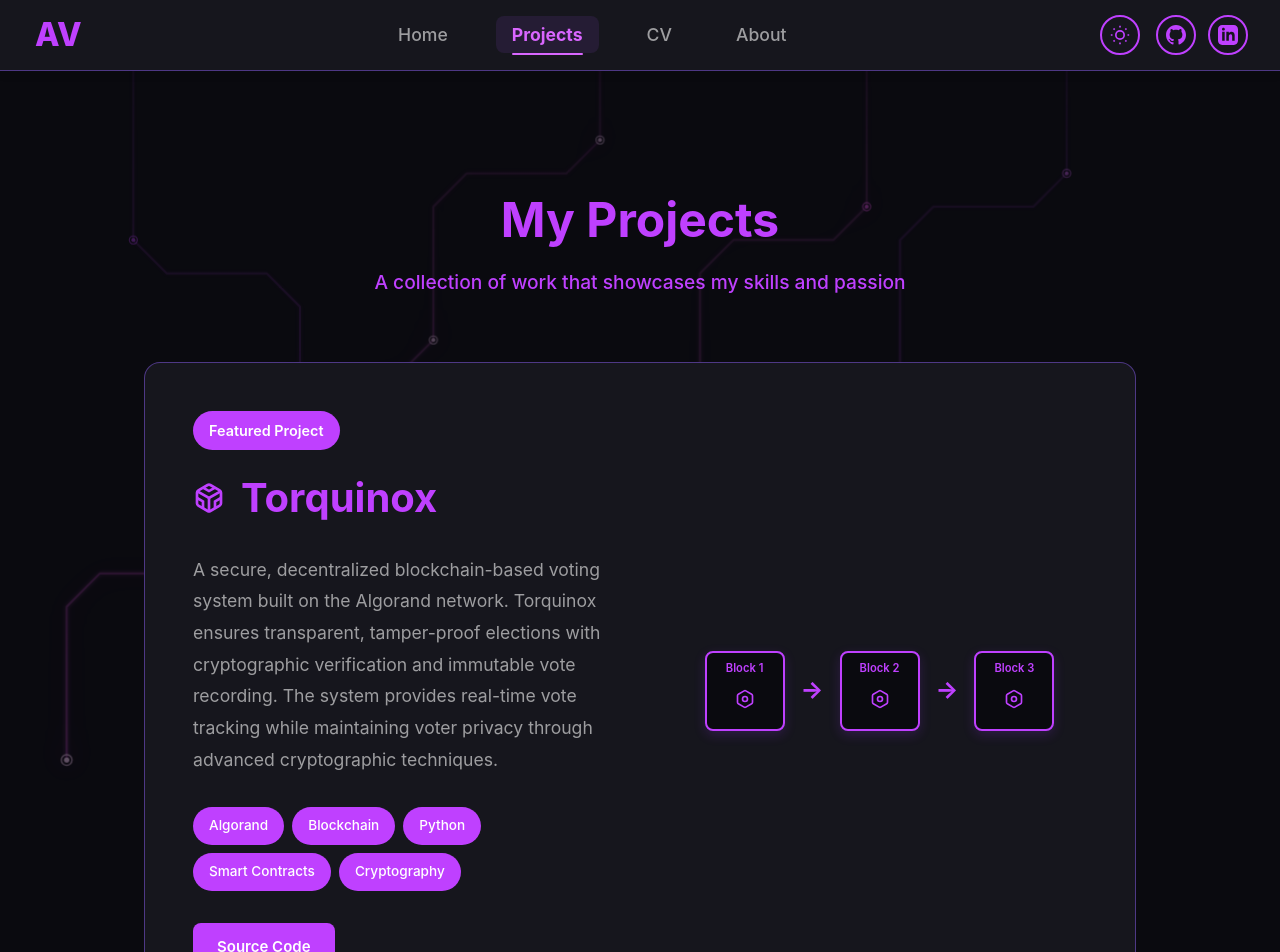
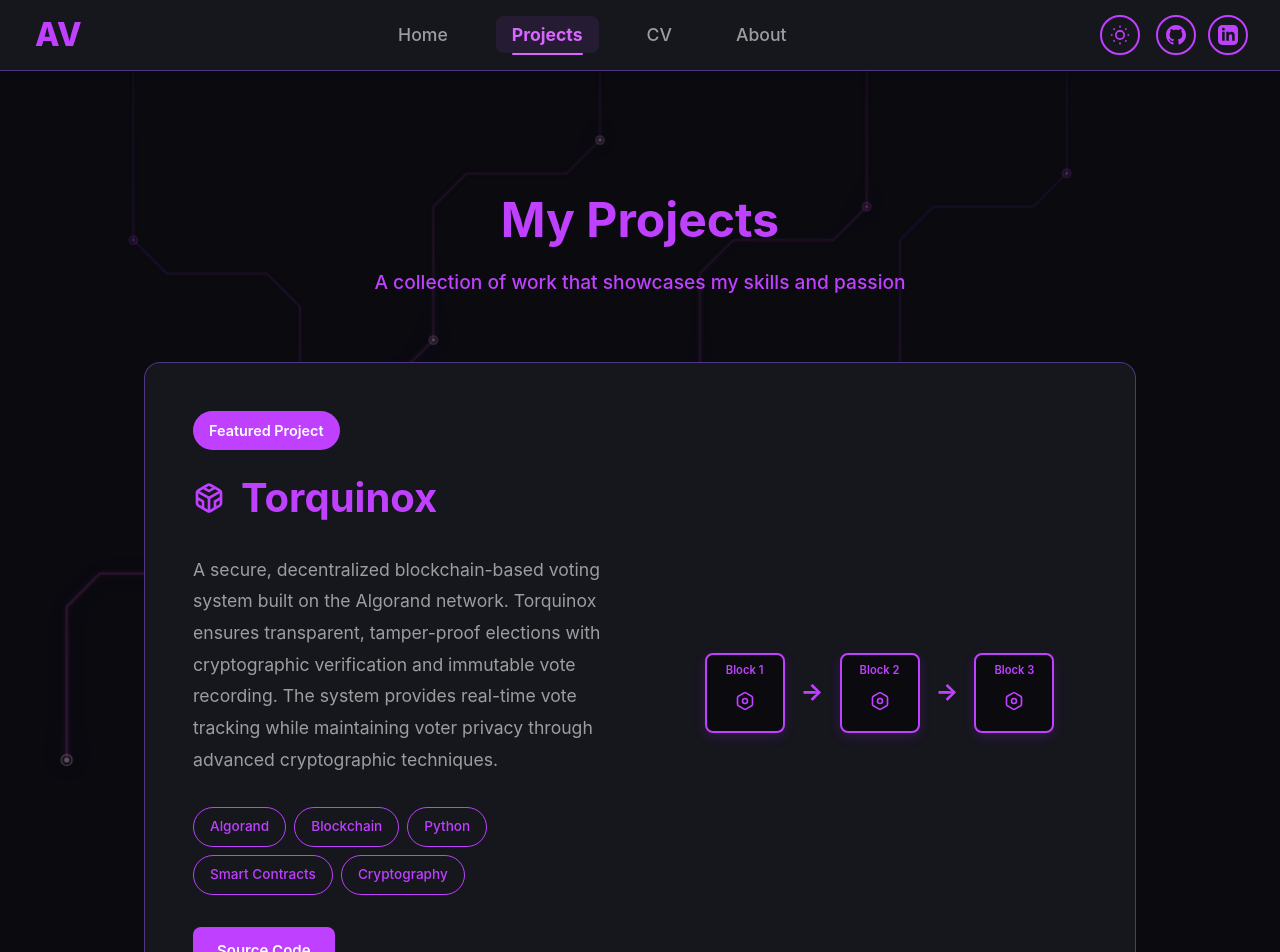
Before and after one commit to ShadowBahamut/Anson-Vattakunnel, a Vue app: page /projects in a window 1280 px wide. Shown: the top 952 px of the page. Built offline with nearby package versions, Linux system fonts and the light colour scheme.

Commit message:
Fixed hover effects on Skills buttons and applied glow hover to the Torquinox section

```diff
--- a/src/views/ProjectsView.vue
+++ b/src/views/ProjectsView.vue
@@ -6,8 +6,8 @@
         <p class="subtitle animate-fade-in-up" style="animation-delay: 0.3s;">A collection of work that showcases my skills and passion</p>
       </header>
 
-      <section class="featured-project animate-fade-in-up" style="animation-delay: 0.6s;">
-        <div class="project-showcase animate-float">
+      <section class="featured-project torquinox-project animate-fade-in-up" style="animation-delay: 0.6s;">
+        <div class="project-showcase">
           <div class="project-info">
             <span class="project-label">Featured Project</span>
             <h2>
@@ -311,7 +311,31 @@
   transition: all 0.3s ease;
 }
 
-.hover-glow:hover {
+/* Inverted styling for Torquinox project */
+.torquinox-project .tech-tag {
+  background: transparent;
+  color: var(--primary-purple);
+  border: 1px solid var(--primary-purple);
+}
+
+.torquinox-project .tech-tag.hover-glow:hover {
+  background: rgba(191, 64, 255, 0.1);
+  color: var(--primary-purple-light);
+  border-color: var(--primary-purple-light);
+  box-shadow: 0 0 25px rgba(191, 64, 255, 0.4), 0 4px 12px rgba(191, 64, 255, 0.2);
+}
+
+/* Add hover glow to entire Torquinox section */
+.torquinox-project:hover .project-showcase {
+  box-shadow: 0 0 60px rgba(191, 64, 255, 0.3), 0 0 100px rgba(191, 64, 255, 0.15);
+  transition: box-shadow 0.3s ease;
+}
+
+.torquinox-project .project-showcase {
+  transition: box-shadow 0.3s ease;
+}
+
+.hover-glow:hover:not(.tech-tag) {
   animation: glow 0.5s ease-in-out;
   transform: translateY(-2px);
   box-shadow: 0 0 30px rgba(191, 64, 255, 0.6), 0 4px 15px rgba(191, 64, 255, 0.4);
@@ -674,8 +698,6 @@
 
 /* Enhanced hover effects for tech tags */
 .tech-tag.hover-glow:hover {
-  animation: glow 0.6s ease-in-out;
-  transform: translateY(-2px) scale(1.05);
   box-shadow: 0 0 25px rgba(191, 64, 255, 0.7), 0 4px 12px rgba(191, 64, 255, 0.4);
 }
 
```
